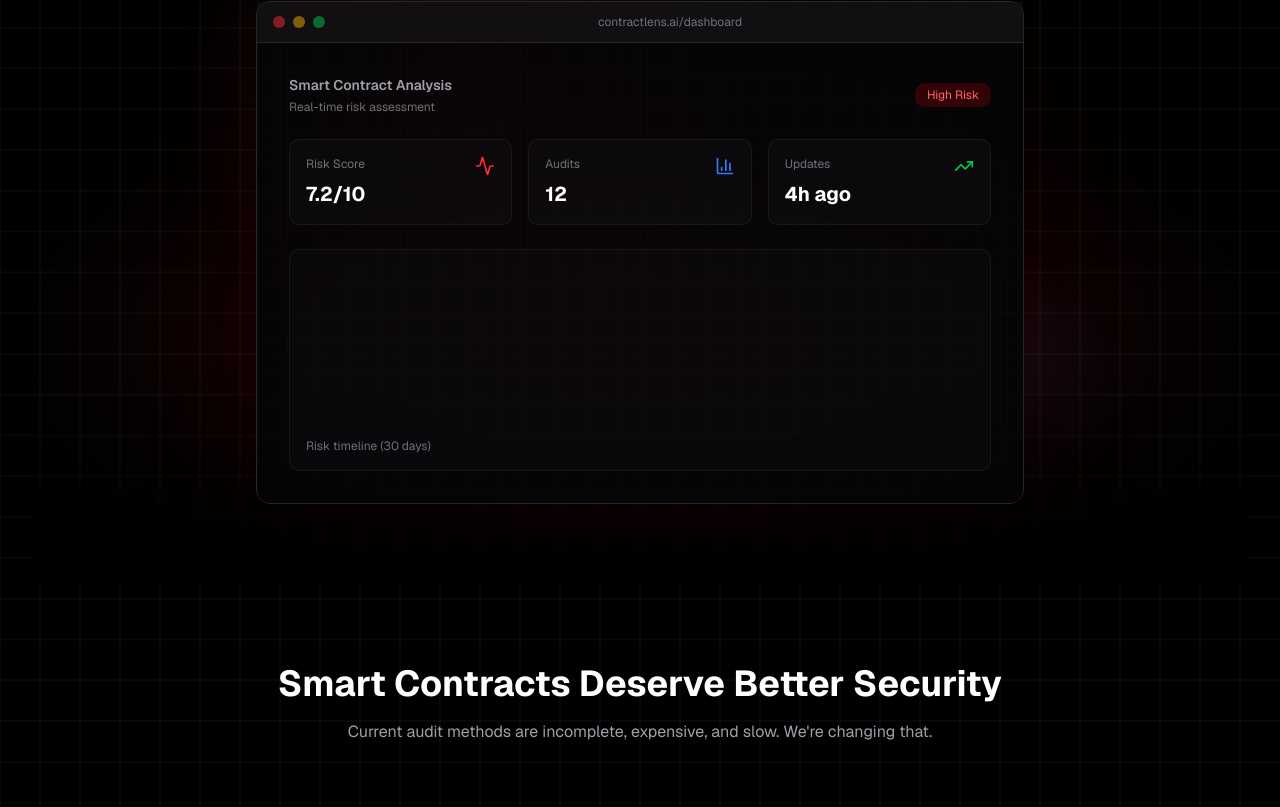
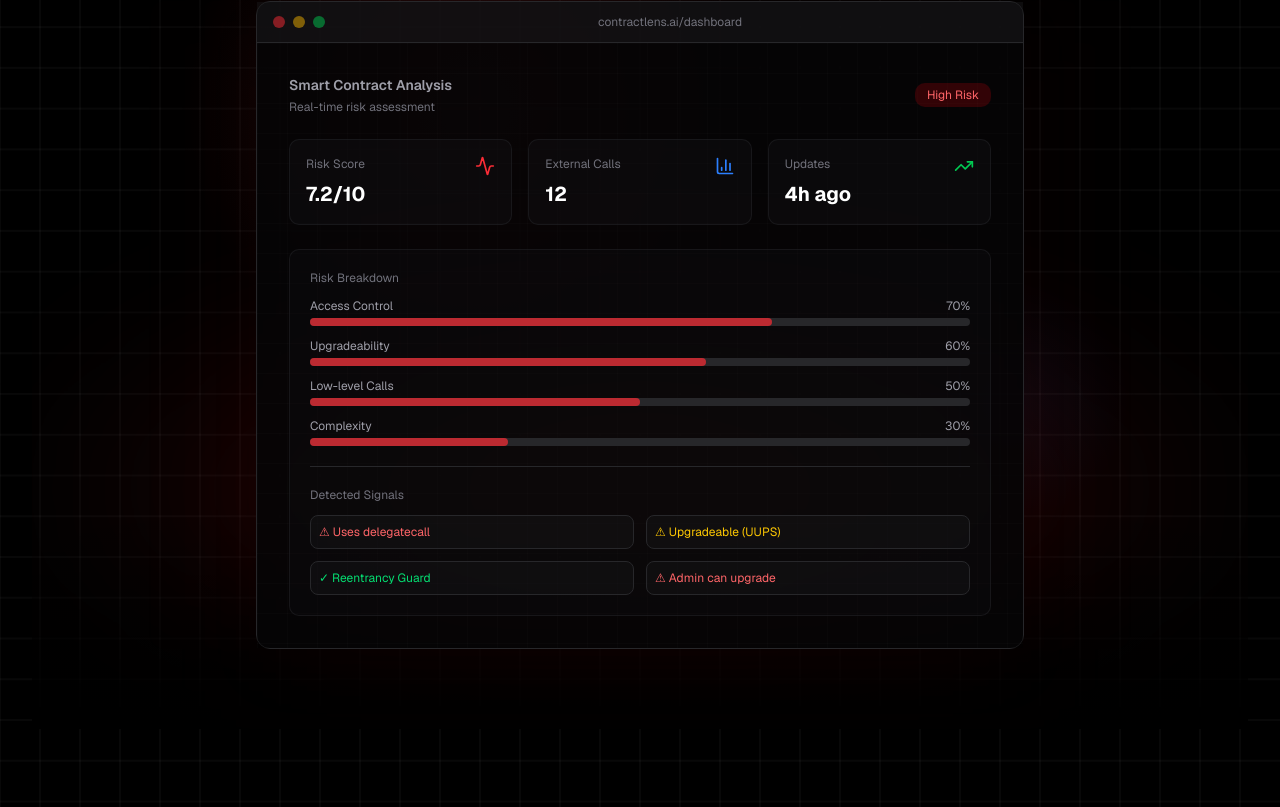
Before and after one commit to priyanshusinghchouhan/Contract-Lens, a Next.js app in the folder frontend/: page / in a window 1280 px wide. Shown: the part 625-1432 px from the top of the page. Built offline with nearby package versions, Linux system fonts and the light colour scheme.

Commit message:
feat: enhance landing product preview with risk breakdown and detected signals panel

```diff
--- a/frontend/components/landing/product-preview.tsx
+++ b/frontend/components/landing/product-preview.tsx
@@ -1,7 +1,7 @@
-'use client'
+"use client";
 
-import { motion } from 'framer-motion'
-import { BarChart3, Activity, TrendingUp } from 'lucide-react'
+import { motion } from "framer-motion";
+import { BarChart3, Activity, TrendingUp } from "lucide-react";
 
 export function ProductPreview() {
   return (
@@ -32,8 +32,8 @@ export function ProductPreview() {
             className="absolute inset-0 opacity-30"
             style={{
               backgroundImage:
-                'linear-gradient(rgba(255,255,255,.05) 1px, transparent 1px), linear-gradient(90deg, rgba(255,255,255,.05) 1px, transparent 1px)',
-              backgroundSize: '30px 30px',
+                "linear-gradient(rgba(255,255,255,.05) 1px, transparent 1px), linear-gradient(90deg, rgba(255,255,255,.05) 1px, transparent 1px)",
+              backgroundSize: "30px 30px",
             }}
           />
 
@@ -41,8 +41,12 @@ export function ProductPreview() {
             {/* Header */}
             <div className="flex items-center justify-between">
               <div>
-                <h3 className="text-sm font-semibold text-zinc-400">Smart Contract Analysis</h3>
-                <p className="text-xs text-zinc-500 mt-1">Real-time risk assessment</p>
+                <h3 className="text-sm font-semibold text-zinc-400">
+                  Smart Contract Analysis
+                </h3>
+                <p className="text-xs text-zinc-500 mt-1">
+                  Real-time risk assessment
+                </p>
               </div>
               <div className="flex gap-2">
                 <button className="rounded-lg bg-red-600/20 px-3 py-1 text-xs text-red-400 hover:bg-red-600/30">
@@ -54,11 +58,26 @@ export function ProductPreview() {
             {/* Metrics */}
             <div className="grid grid-cols-3 gap-4">
               {[
-                { label: 'Risk Score', value: '7.2/10', icon: Activity, color: 'text-red-500' },
-                { label: 'Audits', value: '12', icon: BarChart3, color: 'text-blue-500' },
-                { label: 'Updates', value: '4h ago', icon: TrendingUp, color: 'text-green-500' },
+                {
+                  label: "Risk Score",
+                  value: "7.2/10",
+                  icon: Activity,
+                  color: "text-red-500",
+                },
+                {
+                  label: "External Calls",
+                  value: "12",
+                  icon: BarChart3,
+                  color: "text-blue-500",
+                },
+                {
+                  label: "Updates",
+                  value: "4h ago",
+                  icon: TrendingUp,
+                  color: "text-green-500",
+                },
               ].map((metric, idx) => {
-                const Icon = metric.icon
+                const Icon = metric.icon;
                 return (
                   <motion.div
                     key={idx}
@@ -70,12 +89,14 @@ export function ProductPreview() {
                     <div className="flex items-start justify-between">
                       <div>
                         <p className="text-xs text-zinc-500">{metric.label}</p>
-                        <p className="mt-2 text-xl font-bold text-white">{metric.value}</p>
+                        <p className="mt-2 text-xl font-bold text-white">
+                          {metric.value}
+                        </p>
                       </div>
                       <Icon className={`h-5 w-5 ${metric.color}`} />
                     </div>
                   </motion.div>
-                )
+                );
               })}
             </div>
 
@@ -84,25 +105,58 @@ export function ProductPreview() {
               initial={{ opacity: 0 }}
               animate={{ opacity: 1 }}
               transition={{ duration: 0.6, delay: 0.8 }}
-              className="rounded-lg border border-zinc-800/50 bg-zinc-900/20 p-4"
+              className="rounded-lg border border-zinc-800/50 bg-zinc-900/20 p-5 space-y-5"
             >
-              <div className="h-40 flex flex-col justify-between">
-                {[...Array(4)].map((_, i) => (
-                  <div key={i} className="flex items-end gap-2">
-                    {[...Array(12)].map((_, j) => (
+              {/* Risk Breakdown */}
+              <div>
+                <p className="text-xs text-zinc-500 mb-3">Risk Breakdown</p>
+
+                {[
+                  { label: "Access Control", value: 70 },
+                  { label: "Upgradeability", value: 60 },
+                  { label: "Low-level Calls", value: 50 },
+                  { label: "Complexity", value: 30 },
+                ].map((item, idx) => (
+                  <div key={idx} className="mb-3">
+                    <div className="flex justify-between text-xs text-zinc-400 mb-1">
+                      <span>{item.label}</span>
+                      <span>{item.value}%</span>
+                    </div>
+                    <div className="h-2 w-full rounded bg-zinc-800">
                       <div
-                        key={j}
-                        className="flex-1 bg-red-500/20"
-                        style={{
-                          height: `${Math.sin(i + j) * 20 + 30}%`,
-                          borderRadius: '2px',
-                        }}
+                        className="h-2 rounded bg-red-500/70"
+                        style={{ width: `${item.value}%` }}
                       />
-                    ))}
+                    </div>
                   </div>
                 ))}
               </div>
-              <p className="mt-3 text-xs text-zinc-500">Risk timeline (30 days)</p>
+
+              {/* Divider */}
+              <div className="border-t border-zinc-800" />
+
+              {/* Detected Signals */}
+              <div>
+                <p className="text-xs text-zinc-500 mb-3">Detected Signals</p>
+
+                <div className="grid grid-cols-2 gap-3 text-xs">
+                  <div className="rounded-md bg-zinc-900/40 border border-zinc-800 p-2 text-red-400">
+                    ⚠ Uses delegatecall
+                  </div>
+
+                  <div className="rounded-md bg-zinc-900/40 border border-zinc-800 p-2 text-yellow-400">
+                    ⚠ Upgradeable (UUPS)
+                  </div>
+
+                  <div className="rounded-md bg-zinc-900/40 border border-zinc-800 p-2 text-green-400">
+                    ✓ Reentrancy Guard
+                  </div>
+
+                  <div className="rounded-md bg-zinc-900/40 border border-zinc-800 p-2 text-red-400">
+                    ⚠ Admin can upgrade
+                  </div>
+                </div>
+              </div>
             </motion.div>
           </div>
         </div>
@@ -111,5 +165,5 @@ export function ProductPreview() {
       {/* Floating glow */}
       <div className="absolute inset-0 -z-10 rounded-xl bg-red-600/5 blur-3xl" />
     </motion.div>
-  )
+  );
 }
```
